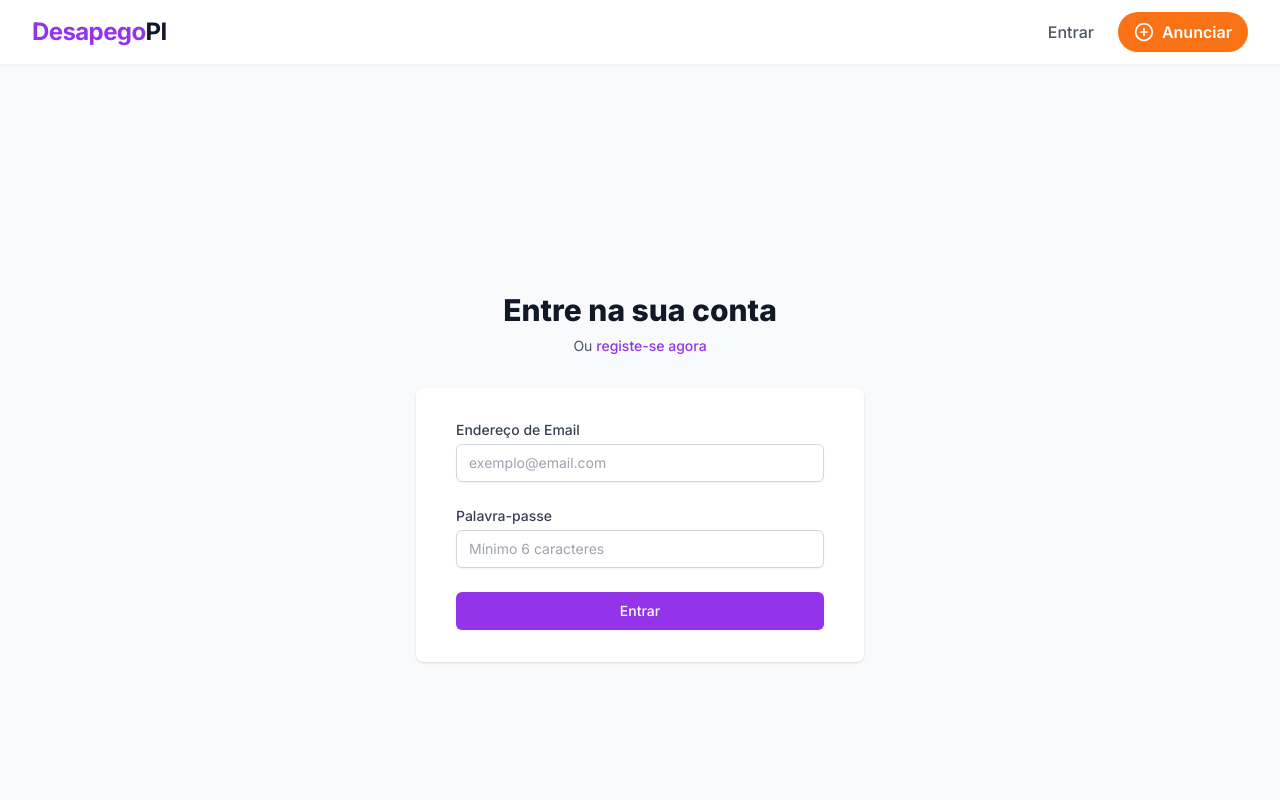
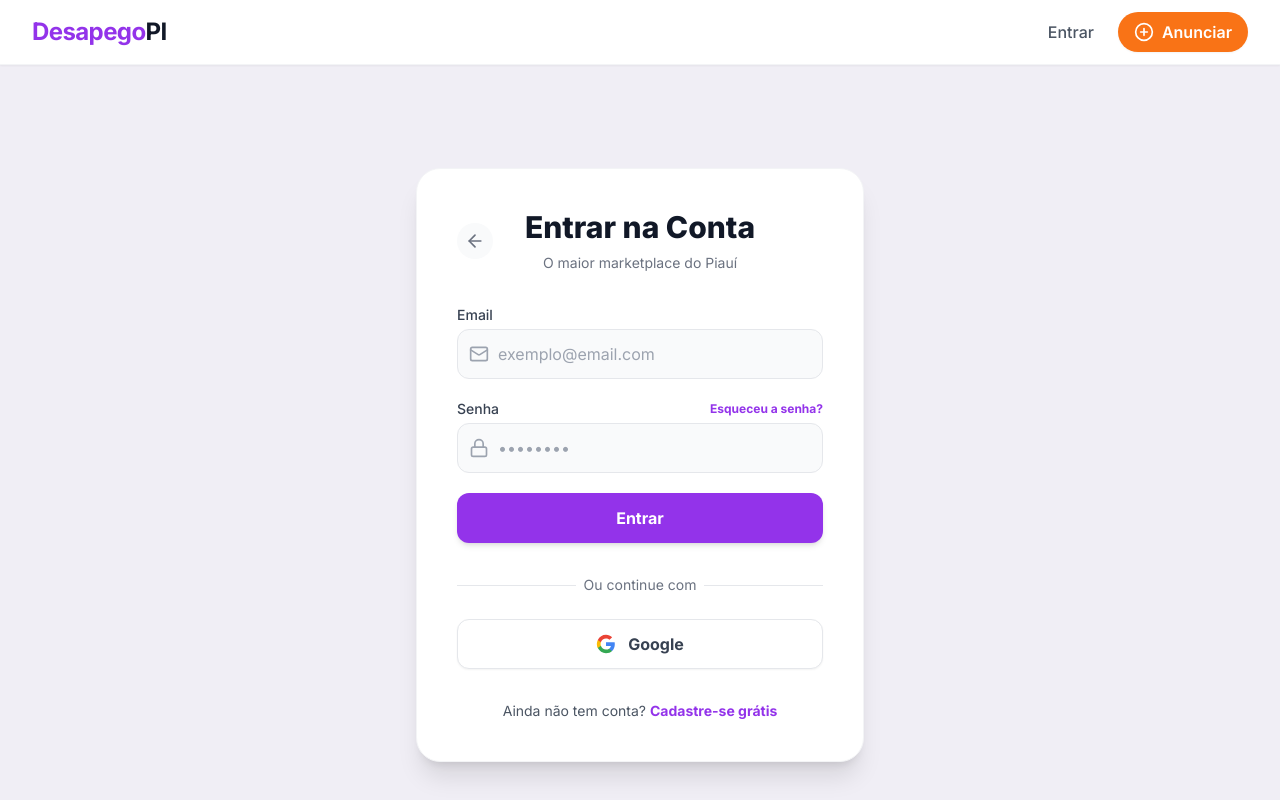
Before and after one commit to junior007x9/desapego-piaui, a Next.js app: page /login in a window 1280 px wide. Shown: the top 800 px of the page. Built offline with nearby package versions, Linux system fonts and the light colour scheme; no server answers.

Commit message:
feat: melhorar tela de login com google, recuperacao de senha e alertas de logout

```diff
--- a/app/login/page.tsx
+++ b/app/login/page.tsx
@@ -1,173 +1,249 @@
-"use client";
+'use client'
 
-import { useState } from "react";
-import { useRouter } from "next/navigation";
-import { auth, db } from "@/lib/firebase";
+import { useState } from 'react'
+import { useRouter } from 'next/navigation'
+import { auth, db } from '@/lib/firebase'
 import {
+  signInWithEmailAndPassword,
   createUserWithEmailAndPassword,
-  signInWithEmailAndPassword
-} from "firebase/auth";
-import { doc, setDoc } from "firebase/firestore";
+  sendPasswordResetEmail,
+  GoogleAuthProvider,
+  signInWithPopup
+} from 'firebase/auth'
+import { doc, setDoc, getDoc, serverTimestamp } from 'firebase/firestore'
+import { Mail, Lock, User, ArrowLeft, Loader2 } from 'lucide-react'
+import Link from 'next/link'
 
 export default function LoginPage() {
-  const [isLogin, setIsLogin] = useState(true);
-  const [email, setEmail] = useState("");
-  const [password, setPassword] = useState("");
-  const [nome, setNome] = useState(""); // Apenas para registo
-  const [erro, setErro] = useState("");
-  const [loading, setLoading] = useState(false);
+  const router = useRouter()
 
-  const router = useRouter();
+  // Estados para controlar o que aparece na tela
+  const [isLogin, setIsLogin] = useState(true)
+  const [resetMode, setResetMode] = useState(false)
+  const [loading, setLoading] = useState(false)
 
+  // Campos do formulário
+  const [nome, setNome] = useState('')
+  const [email, setEmail] = useState('')
+  const [password, setPassword] = useState('')
+
+  // Função Principal: Entrar ou Cadastrar com Email e Senha
   const handleAuth = async (e: React.FormEvent) => {
-    e.preventDefault();
-    setErro("");
-    setLoading(true);
+    e.preventDefault()
+    setLoading(true)
 
     try {
       if (isLogin) {
-        // Fazer Login
-        await signInWithEmailAndPassword(auth, email, password);
-        router.push("/"); // Redireciona para a página principal após o login
+        // LÓGICA DE LOGIN
+        await signInWithEmailAndPassword(auth, email, password)
+        alert("🎉 Logado com sucesso! Bem-vindo de volta.")
+        router.push('/')
       } else {
-        // Fazer Registo
+        // LÓGICA DE CADASTRO
         if (!nome.trim()) {
-          setErro("Por favor, introduza o seu nome.");
-          setLoading(false);
-          return;
+          alert("Por favor, preencha o seu nome.")
+          setLoading(false)
+          return
+        }
+        const userCredential = await createUserWithEmailAndPassword(auth, email, password)
+        const user = userCredential.user
+
+        // Guarda o nome do utilizador no Firestore
+        await setDoc(doc(db, 'users', user.uid), {
+          nome: nome,
+          email: user.email,
+          telefone: '',
+          criadoEm: serverTimestamp()
+        })
+
+        alert("🎉 Conta criada com sucesso! Bem-vindo ao DesapegoPI.")
+        router.push('/')
+      }
+    } catch (error: any) {
+      console.error(error)
+      if (error.code === 'auth/email-already-in-use') alert("Este email já está cadastrado.")
+      else if (error.code === 'auth/wrong-password' || error.code === 'auth/user-not-found' || error.code === 'auth/invalid-credential') alert("Email ou senha incorretos.")
+      else alert("Ocorreu um erro. Tente novamente.")
+    } finally {
+      setLoading(false)
+    }
   }
 
-        const userCredential = await createUserWithEmailAndPassword(auth, email, password);
-        const user = userCredential.user;
+  // Função: Login Social com Google
+  const handleGoogleLogin = async () => {
+    setLoading(true)
+    const provider = new GoogleAuthProvider()
 
-        // Guardar os dados adicionais do utilizador no Firestore
-        await setDoc(doc(db, "users", user.uid), {
-          nome: nome,
-          email: email,
-          criadoEm: new Date().toISOString(),
-        });
+    try {
+      const result = await signInWithPopup(auth, provider)
+      const user = result.user
 
-        router.push("/");
+      // Verifica se é a primeira vez que entra para guardar o nome no banco
+      const userDoc = await getDoc(doc(db, 'users', user.uid))
+      if (!userDoc.exists()) {
+        await setDoc(doc(db, 'users', user.uid), {
+          nome: user.displayName || 'Usuário Google',
+          email: user.email,
+          telefone: '',
+          criadoEm: serverTimestamp()
+        })
       }
-    // eslint-disable-next-line @typescript-eslint/no-explicit-any
+
+      alert("🎉 Logado com o Google com sucesso!")
+      router.push('/')
     } catch (error: any) {
-      console.error("Erro de autenticação:", error);
-      // Personalizar mensagens de erro comuns do Firebase
-      if (error.code === 'auth/email-already-in-use') {
-        setErro("Este email já está registado.");
-      } else if (error.code === 'auth/wrong-password' || error.code === 'auth/user-not-found' || error.code === 'auth/invalid-credential') {
-        setErro("Email ou palavra-passe incorretos.");
-      } else if (error.code === 'auth/weak-password') {
-        setErro("A palavra-passe deve ter pelo menos 6 caracteres.");
-      } else {
-        setErro("Ocorreu um erro. Tente novamente.");
+      console.error(error)
+      alert("Erro ao entrar com o Google. Tente novamente.")
+    } finally {
+      setLoading(false)
     }
+  }
+
+  // Função: Recuperar Senha
+  const handleResetPassword = async (e: React.FormEvent) => {
+    e.preventDefault()
+    if (!email) {
+      alert("Por favor, digite o seu email para recuperar a senha.")
+      return
+    }
+    setLoading(true)
+    try {
+      await sendPasswordResetEmail(auth, email)
+      alert("📩 Email de recuperação enviado! Verifique a sua caixa de entrada (ou spam).")
+      setResetMode(false) // Volta para a tela de login
+    } catch (error: any) {
+      console.error(error)
+      alert("Erro ao enviar email. Verifique se digitou corretamente.")
     } finally {
-      setLoading(false);
+      setLoading(false)
     }
-  };
+  }
 
   return (
-    <div className="min-h-screen bg-gray-50 flex flex-col justify-center py-12 sm:px-6 lg:px-8">
-      <div className="sm:mx-auto sm:w-full sm:max-w-md">
-        <h2 className="mt-6 text-center text-3xl font-extrabold text-gray-900">
-          {isLogin ? "Entre na sua conta" : "Crie uma nova conta"}
+    <div className="min-h-screen flex items-center justify-center bg-gray-50 py-12 px-4 sm:px-6 lg:px-8 relative overflow-hidden">
+      {/* Fundo decorativo */}
+      <div className="absolute top-0 left-0 w-full h-full bg-purple-900 opacity-5"></div>
+
+      <div className="max-w-md w-full space-y-8 bg-white p-8 sm:p-10 rounded-3xl shadow-xl relative z-10 border border-gray-100">
+
+        <div className="text-center relative">
+          <Link href="/" className="absolute left-0 top-1/2 -translate-y-1/2 p-2 bg-gray-50 rounded-full text-gray-500 hover:text-purple-600 transition">
+            <ArrowLeft size={20} />
+          </Link>
+          <h2 className="text-3xl font-extrabold text-gray-900">
+            {resetMode ? 'Recuperar Senha' : (isLogin ? 'Entrar na Conta' : 'Criar Conta')}
           </h2>
-        <p className="mt-2 text-center text-sm text-gray-600">
-          {isLogin ? "Ou " : "Já tem conta? "}
-          <button
-            onClick={() => {
-              setIsLogin(!isLogin);
-              setErro("");
-            }}
-            className="font-medium text-purple-600 hover:text-purple-500 transition-colors"
-          >
-            {isLogin ? "registe-se agora" : "faça login aqui"}
-          </button>
+          <p className="mt-2 text-sm text-gray-500">
+            {resetMode ? 'Nós enviaremos um link para redefinir a sua senha.' : 'O maior marketplace do Piauí'}
           </p>
         </div>
 
-      <div className="mt-8 sm:mx-auto sm:w-full sm:max-w-md">
-        <div className="bg-white py-8 px-4 shadow sm:rounded-lg sm:px-10">
-          <form className="space-y-6" onSubmit={handleAuth}>
+        {/* TELA DE RECUPERAR SENHA */}
+        {resetMode ? (
+          <form className="mt-8 space-y-6" onSubmit={handleResetPassword}>
+            <div>
+              <label className="block text-sm font-medium text-gray-700 mb-1">Seu Email</label>
+              <div className="relative">
+                <Mail className="absolute left-3 top-1/2 -translate-y-1/2 text-gray-400" size={20} />
+                <input type="email" required value={email} onChange={e => setEmail(e.target.value)} className="w-full pl-10 pr-4 py-3 bg-gray-50 border border-gray-200 rounded-xl focus:ring-2 focus:ring-purple-500 outline-none transition" placeholder="exemplo@email.com" />
+              </div>
+            </div>
+            <div className="flex flex-col gap-3">
+              <button type="submit" disabled={loading} className="w-full flex justify-center py-3 px-4 border border-transparent rounded-xl shadow-sm text-white bg-purple-600 hover:bg-purple-700 font-bold focus:outline-none focus:ring-2 focus:ring-offset-2 focus:ring-purple-500 disabled:opacity-50 transition">
+                {loading ? <Loader2 className="animate-spin" /> : 'Enviar link de recuperação'}
+              </button>
+              <button type="button" onClick={() => setResetMode(false)} className="w-full text-sm font-bold text-gray-500 hover:text-purple-600 transition">
+                Voltar para o Login
+              </button>
+            </div>
+          </form>
+        ) : (
 
-            {/* Campo Nome (Apenas visível no Registo) */}
+          /* TELA DE LOGIN / CADASTRO */
+          <>
+            <form className="mt-8 space-y-5" onSubmit={handleAuth}>
+
+              {/* Campo Nome (Apenas no Cadastro) */}
               {!isLogin && (
                 <div>
-                <label htmlFor="nome" className="block text-sm font-medium text-gray-700">
-                  Nome Completo
-                </label>
-                <div className="mt-1">
-                  <input
-                    id="nome"
-                    name="nome"
-                    type="text"
-                    required={!isLogin}
-                    value={nome}
-                    onChange={(e) => setNome(e.target.value)}
-                    className="appearance-none block w-full px-3 py-2 border border-gray-300 rounded-md shadow-sm placeholder-gray-400 focus:outline-none focus:ring-purple-500 focus:border-purple-500 sm:text-sm"
-                    placeholder="João Silva"
-                  />
+                  <label className="block text-sm font-medium text-gray-700 mb-1">Nome Completo</label>
+                  <div className="relative">
+                    <User className="absolute left-3 top-1/2 -translate-y-1/2 text-gray-400" size={20} />
+                    <input type="text" required={!isLogin} value={nome} onChange={e => setNome(e.target.value)} className="w-full pl-10 pr-4 py-3 bg-gray-50 border border-gray-200 rounded-xl focus:ring-2 focus:ring-purple-500 outline-none transition" placeholder="Como quer ser chamado?" />
                   </div>
                 </div>
               )}
 
+              {/* Campo Email */}
               <div>
-              <label htmlFor="email" className="block text-sm font-medium text-gray-700">
-                Endereço de Email
-              </label>
-              <div className="mt-1">
-                <input
-                  id="email"
-                  name="email"
-                  type="email"
-                  autoComplete="email"
-                  required
-                  value={email}
-                  onChange={(e) => setEmail(e.target.value)}
-                  className="appearance-none block w-full px-3 py-2 border border-gray-300 rounded-md shadow-sm placeholder-gray-400 focus:outline-none focus:ring-purple-500 focus:border-purple-500 sm:text-sm"
-                  placeholder="exemplo@email.com"
-                />
+                <label className="block text-sm font-medium text-gray-700 mb-1">Email</label>
+                <div className="relative">
+                  <Mail className="absolute left-3 top-1/2 -translate-y-1/2 text-gray-400" size={20} />
+                  <input type="email" required value={email} onChange={e => setEmail(e.target.value)} className="w-full pl-10 pr-4 py-3 bg-gray-50 border border-gray-200 rounded-xl focus:ring-2 focus:ring-purple-500 outline-none transition" placeholder="exemplo@email.com" />
                 </div>
               </div>
 
+              {/* Campo Senha */}
               <div>
-              <label htmlFor="password" className="block text-sm font-medium text-gray-700">
-                Palavra-passe
-              </label>
-              <div className="mt-1">
-                <input
-                  id="password"
-                  name="password"
-                  type="password"
-                  autoComplete={isLogin ? "current-password" : "new-password"}
-                  required
-                  value={password}
-                  onChange={(e) => setPassword(e.target.value)}
-                  className="appearance-none block w-full px-3 py-2 border border-gray-300 rounded-md shadow-sm placeholder-gray-400 focus:outline-none focus:ring-purple-500 focus:border-purple-500 sm:text-sm"
-                  placeholder="Mínimo 6 caracteres"
-                />
+                <div className="flex justify-between items-center mb-1">
+                  <label className="block text-sm font-medium text-gray-700">Senha</label>
+                  {isLogin && (
+                    <button type="button" onClick={() => setResetMode(true)} className="text-xs font-bold text-purple-600 hover:text-purple-800 transition">
+                      Esqueceu a senha?
+                    </button>
+                  )}
+                </div>
+                <div className="relative">
+                  <Lock className="absolute left-3 top-1/2 -translate-y-1/2 text-gray-400" size={20} />
+                  <input type="password" required value={password} onChange={e => setPassword(e.target.value)} className="w-full pl-10 pr-4 py-3 bg-gray-50 border border-gray-200 rounded-xl focus:ring-2 focus:ring-purple-500 outline-none transition" placeholder="••••••••" minLength={6} />
+                </div>
+                {!isLogin && <p className="text-xs text-gray-400 mt-1 ml-1">Mínimo de 6 caracteres</p>}
+              </div>
+
+              {/* Botão Principal de Email/Senha */}
+              <button type="submit" disabled={loading} className="w-full flex justify-center py-3 px-4 border border-transparent rounded-xl shadow-md text-white bg-purple-600 hover:bg-purple-700 font-bold focus:outline-none focus:ring-2 focus:ring-offset-2 focus:ring-purple-500 disabled:opacity-50 transition">
+                {loading ? <Loader2 className="animate-spin" /> : (isLogin ? 'Entrar' : 'Cadastrar')}
+              </button>
+            </form>
+
+            <div className="mt-6">
+              <div className="relative">
+                <div className="absolute inset-0 flex items-center"><div className="w-full border-t border-gray-200"></div></div>
+                <div className="relative flex justify-center text-sm"><span className="px-2 bg-white text-gray-500">Ou continue com</span></div>
+              </div>
+
+              {/* Botão de Google */}
+              <div className="mt-6">
+                <button
+                  onClick={handleGoogleLogin}
+                  disabled={loading}
+                  className="w-full flex justify-center items-center gap-3 py-3 px-4 border border-gray-200 rounded-xl shadow-sm bg-white text-gray-700 font-bold hover:bg-gray-50 transition focus:outline-none focus:ring-2 focus:ring-offset-2 focus:ring-purple-500 disabled:opacity-50"
+                >
+                  {/* Ícone do Google em SVG */}
+                  <svg className="w-5 h-5" viewBox="0 0 24 24">
+                    <path d="M22.56 12.25c0-.78-.07-1.53-.2-2.25H12v4.26h5.92c-.26 1.37-1.04 2.53-2.21 3.31v2.77h3.57c2.08-1.92 3.28-4.74 3.28-8.09z" fill="#4285F4"/>
+                    <path d="M12 23c2.97 0 5.46-.98 7.28-2.66l-3.57-2.77c-.98.66-2.23 1.06-3.71 1.06-2.86 0-5.29-1.93-6.16-4.53H2.18v2.84C3.99 20.53 7.7 23 12 23z" fill="#34A853"/>
+                    <path d="M5.84 14.09c-.22-.66-.35-1.36-.35-2.09s.13-1.43.35-2.09V7.07H2.18C1.43 8.55 1 10.22 1 12s.43 3.45 1.18 4.93l2.85-2.22.81-.62z" fill="#FBBC05"/>
+                    <path d="M12 5.38c1.62 0 3.06.56 4.21 1.64l3.15-3.15C17.45 2.09 14.97 1 12 1 7.7 1 3.99 3.47 2.18 7.07l3.66 2.84c.87-2.6 3.3-4.53 6.16-4.53z" fill="#EA4335"/>
+                  </svg>
+                  Google
+                </button>
               </div>
             </div>
 
-            {erro && (
-              <div className="text-red-500 text-sm bg-red-50 p-3 rounded-md border border-red-200">
-                {erro}
-              </div>
+            {/* Alternar entre Login e Cadastro */}
+            <p className="mt-8 text-center text-sm text-gray-600">
+              {isLogin ? "Ainda não tem conta? " : "Já tem uma conta? "}
+              <button
+                onClick={() => { setIsLogin(!isLogin); setResetMode(false); }}
+                className="font-bold text-purple-600 hover:text-purple-800 hover:underline transition"
+              >
+                {isLogin ? "Cadastre-se grátis" : "Faça Login"}
+              </button>
+            </p>
+          </>
         )}
-
-            <div>
-              <button
-                type="submit"
-                disabled={loading}
-                className="w-full flex justify-center py-2 px-4 border border-transparent rounded-md shadow-sm text-sm font-medium text-white bg-purple-600 hover:bg-purple-700 focus:outline-none focus:ring-2 focus:ring-offset-2 focus:ring-purple-500 disabled:opacity-50 transition-colors"
-              >
-                {loading ? "A processar..." : (isLogin ? "Entrar" : "Registar")}
-              </button>
-            </div>
-          </form>
       </div>
     </div>
-    </div>
-  );
+  )
 }
--- a/components/Navbar.tsx
+++ b/components/Navbar.tsx
@@ -10,7 +10,7 @@ import { useRouter } from 'next/navigation';
 
 export default function Navbar() {
   const [user, setUser] = useState<FirebaseUser | null>(null);
-  const [hasUnread, setHasUnread] = useState(false); // NOVO: Estado para a bolinha vermelha
+  const [hasUnread, setHasUnread] = useState(false); // Estado para a bolinha vermelha
   const router = useRouter();
 
   useEffect(() => {
@@ -20,7 +20,7 @@ export default function Navbar() {
       setUser(currentUser);
 
       if (currentUser) {
-        // NOVO: Fica a escutar os chats deste utilizador em tempo real
+        // Fica a escutar os chats deste utilizador em tempo real
         const q = query(
           collection(db, 'chats'),
           where('participantes', 'array-contains', currentUser.uid)
@@ -49,12 +49,18 @@ export default function Navbar() {
     };
   }, []);
 
+  // NOVO: Função de Logout com confirmação e alerta de sucesso
   const handleLogout = async () => {
-    try {
-      await signOut(auth);
-      router.push('/');
-    } catch (error) {
-      console.error('Erro ao sair da conta:', error);
+    const confirmarSaida = window.confirm("Tem certeza que deseja sair da sua conta?");
+
+    if (confirmarSaida) {
+      try {
+        await signOut(auth);
+        alert("👋 Você saiu da sua conta com sucesso. Até logo!");
+        router.push('/');
+      } catch (error) {
+        console.error('Erro ao sair da conta:', error);
+      }
     }
   };
 
@@ -76,7 +82,7 @@ export default function Navbar() {
                 <Link href="/chat" className="text-gray-600 hover:text-purple-600 transition-colors flex flex-col items-center relative group">
                   <div className="relative">
                     <MessageCircle className="w-6 h-6" />
-                    {/* NOVO: Bolinha Vermelha com animação de pulso */}
+                    {/* Bolinha Vermelha com animação de pulso */}
                     {hasUnread && (
                       <span className="absolute -top-1 -right-1 flex h-3 w-3">
                         <span className="animate-ping absolute inline-flex h-full w-full rounded-full bg-red-400 opacity-75"></span>
```
Lines whose indentation alone changed are shown as unchanged.
